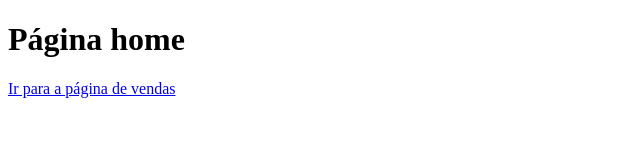
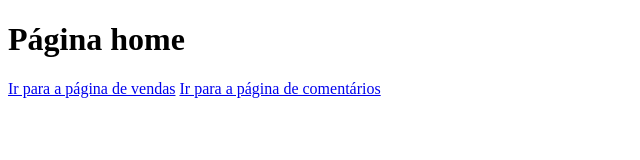
Before and after one commit to victorviana-bot/aulagithub, a plain HTML site: page index.html in a window 1280 px wide. Shown: the whole page, without its empty margins (0-640 px from the left). Drawn offline with Linux system fonts and the light colour scheme.

Commit message:
Atualizações no layout

```diff
--- a/index.html
+++ b/index.html
@@ -8,5 +8,6 @@
 <body>
     <h1>Página home</h1>
     <a href="vendas.html">Ir para a página de vendas</a>
+    <a href="comentarios.html">Ir para a página de comentários</a>
 </body>
 </html>
```
